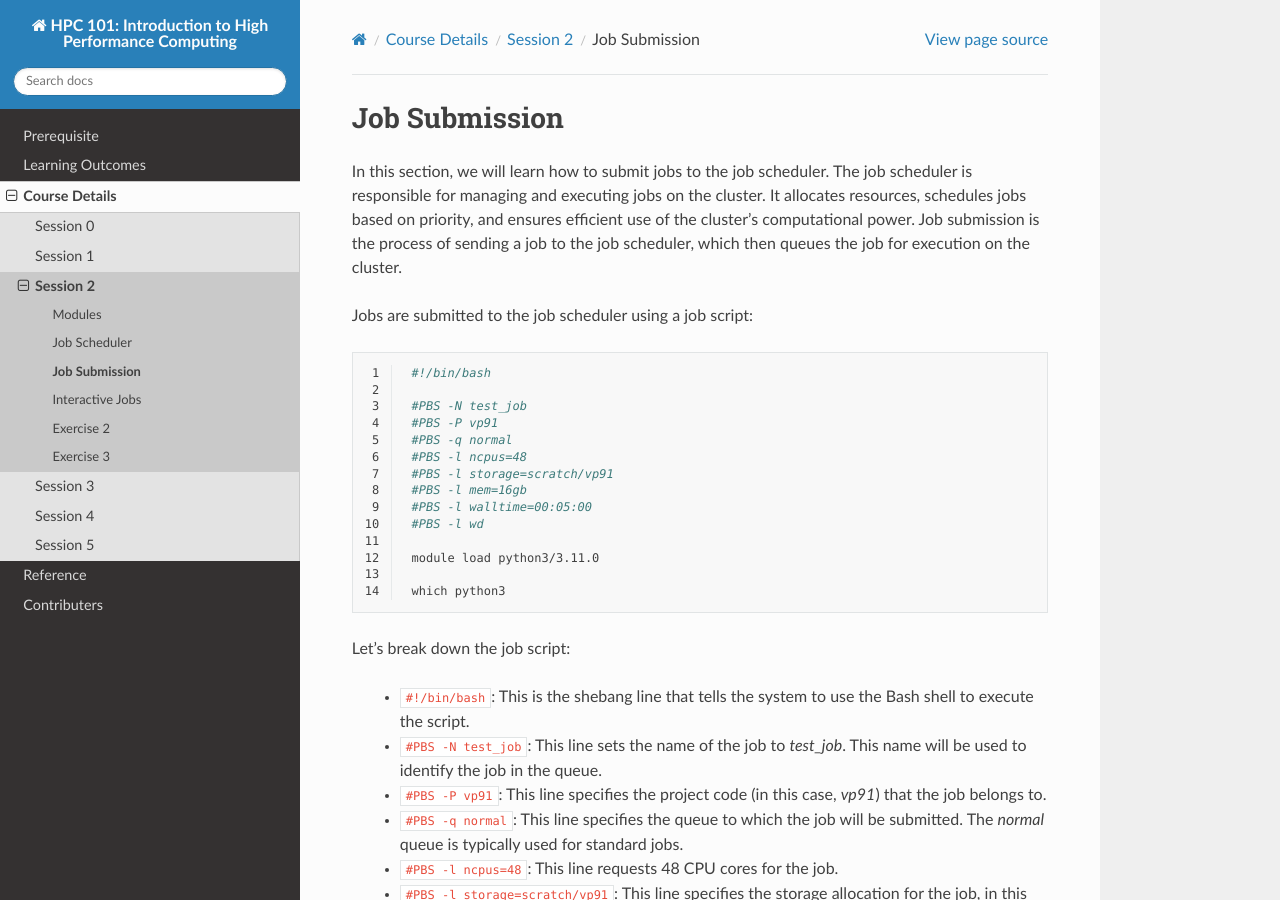
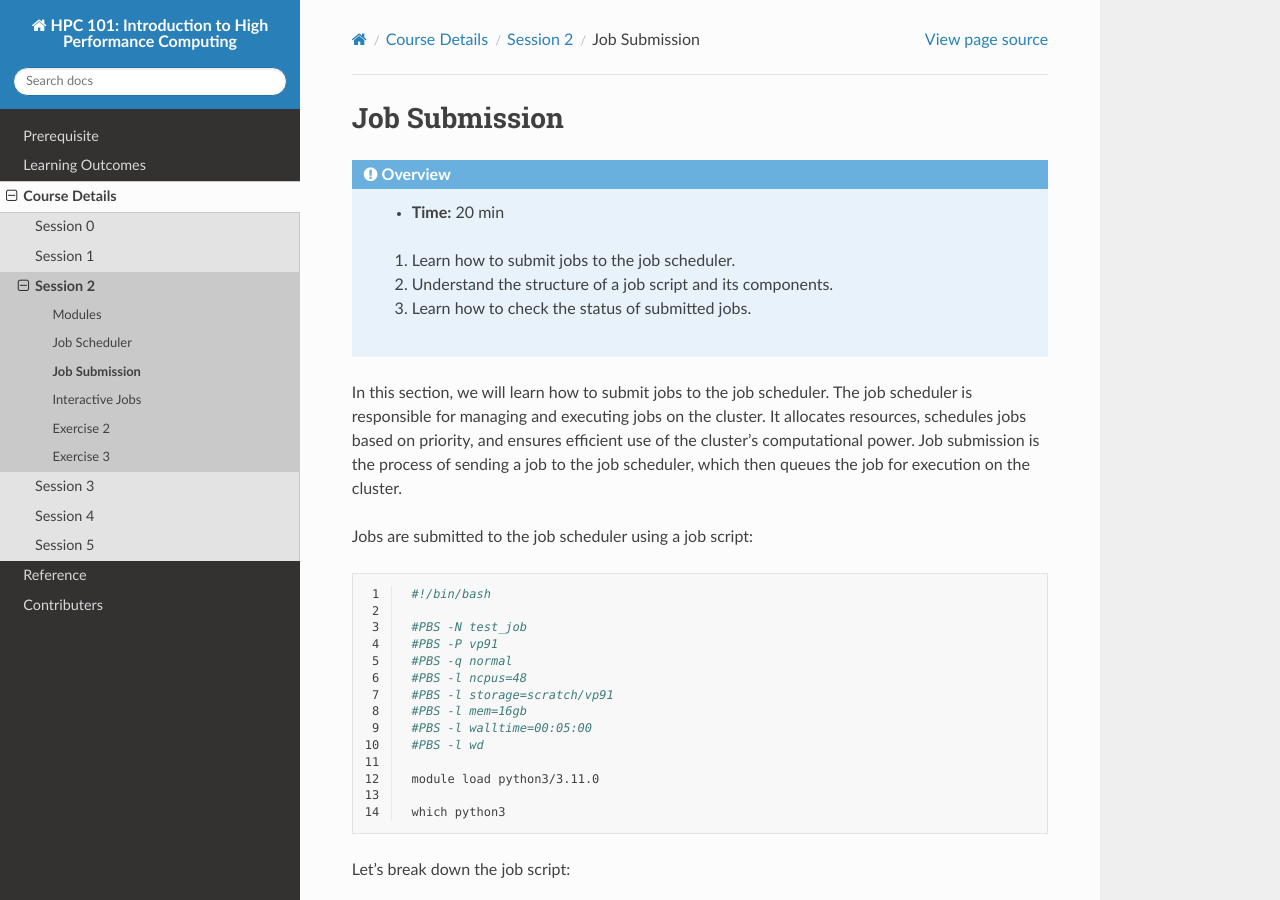
Before and after one commit to matinnuhamunada/hpc101, a Sphinx documentation site: the page built from docs/source/tutorial/session2/job_submit.rst, in a window 1280 px wide and 900 px high. Built offline with Sphinx 7.4.7 and the Read the Docs theme 3.1.0, drawn with Linux system fonts in a browser that asks for light colours; pages that are not in the unit, such as notebooks, are missing from menus.

```diff
--- a/docs/source/tutorial/session1.rst
+++ b/docs/source/tutorial/session1.rst
@@ -3,6 +3,7 @@ Session 1
 
 .. toctree::
 
+    session1/terminology.rst
     session1/real_examples.rst
     session1/arch.rst
     session1/directory.rst
--- a/docs/source/tutorial/session1/arch.rst
+++ b/docs/source/tutorial/session1/arch.rst
@@ -8,6 +8,7 @@ Architecture of an HPC Machine
 
       #. Learn about the architecture of a High-Performance Computing (HPC) machine.
       #. Learn how to find the architecture of a node using `lstopo` command.
+
 
 
 A laptop or desktop computer can be thought of as a single computing unit
--- a/docs/source/tutorial/session2/job_submit.rst
+++ b/docs/source/tutorial/session2/job_submit.rst
@@ -1,5 +1,14 @@
 Job Submission
 -------------------
+
+.. admonition:: Overview
+   :class: Overview
+
+    * **Time:** 20 min
+
+    #. Learn how to submit jobs to the job scheduler.
+    #. Understand the structure of a job script and its components.
+    #. Learn how to check the status of submitted jobs.
 
 In this section, we will learn how to submit jobs to the job scheduler. The job scheduler is responsible for
 managing and executing jobs on the cluster. It allocates resources, schedules jobs based on priority, and
```
Also changed, not shown: docs/source/tutorial/session1/terminology.rst (added, +83 -0 lines), docs/source/tutorial/session1/figs/gpu-node.png (added).
